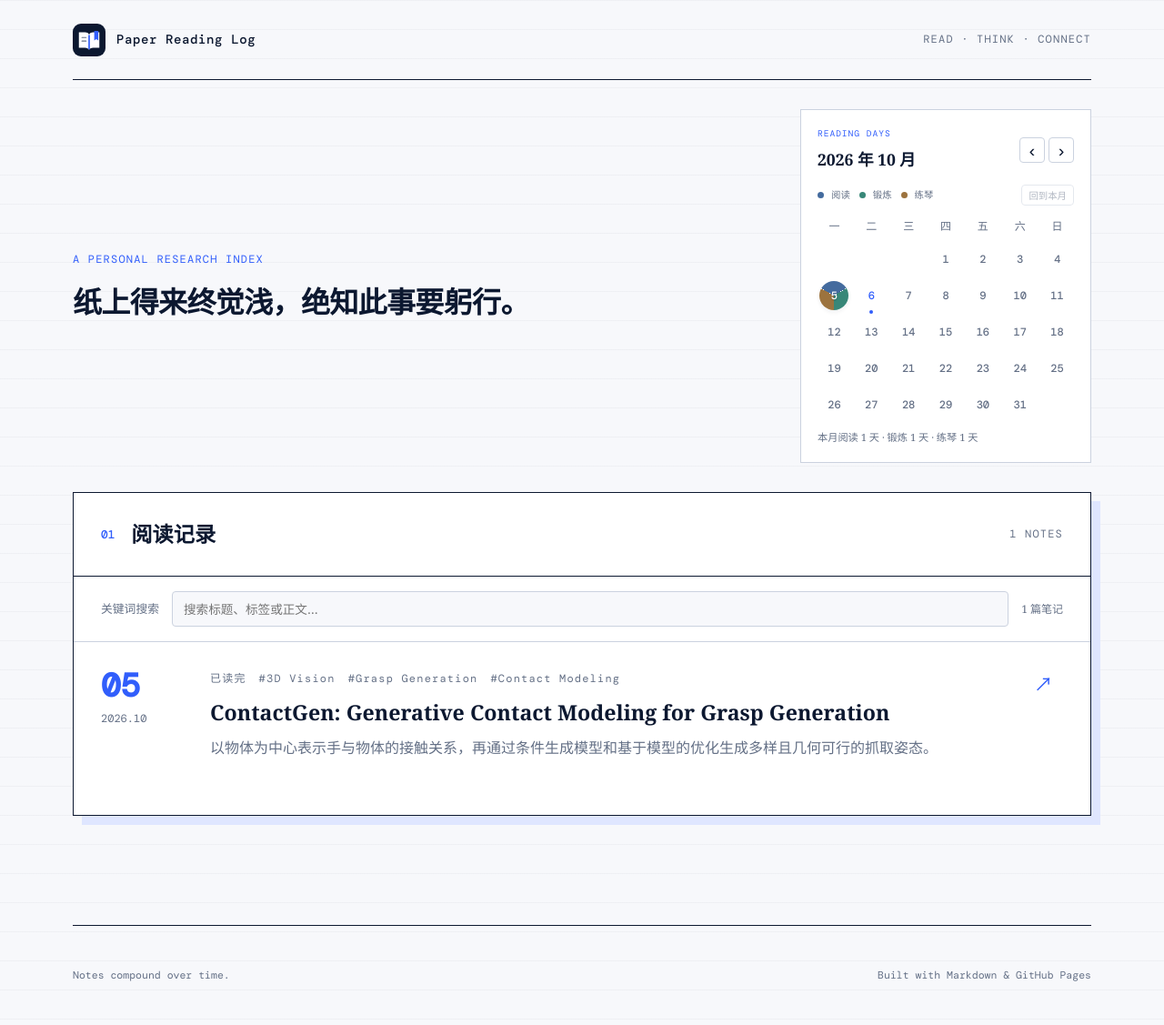
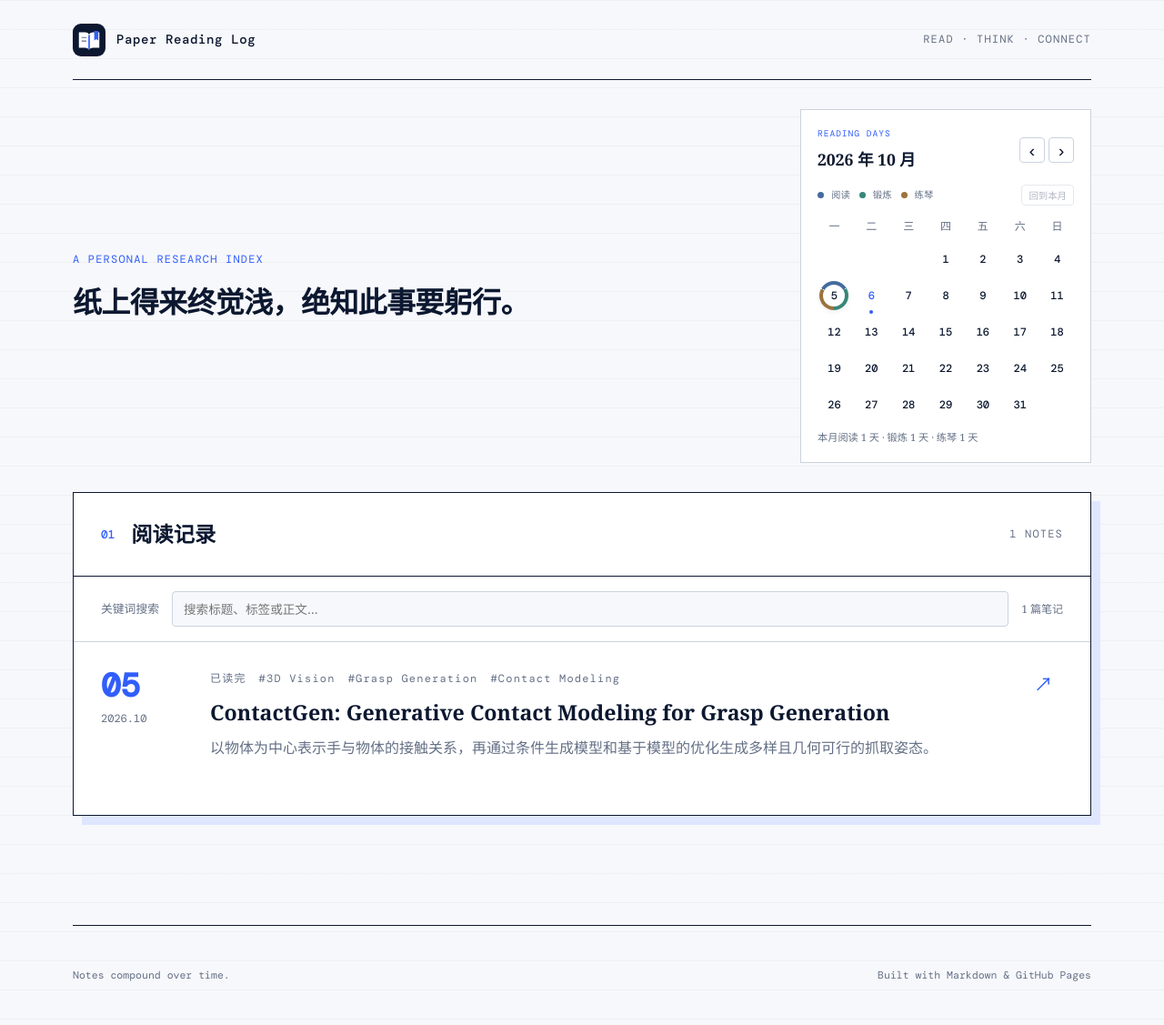
Before and after one commit to Kairui-SHI/paper-reading-log, a Jekyll site: the page built from index.html, in a window 1280 px wide. Shown: the whole page at 91% size. Built offline with Jekyll 4.4.1, drawn with Linux system fonts in a browser that asks for light colours.

Commit message:
Return activity markers to clean three-segment rings

```diff
--- a/assets/css/style.css
+++ b/assets/css/style.css
@@ -241,12 +241,12 @@ footer {
 .calendar-weekdays { margin-bottom: 10px; color: var(--muted); font-size: .75rem; }
 .calendar-day { position: relative; display: flex; align-items: center; justify-content: center; justify-self: center; width: 32px; height: 32px; min-height: 32px; border-radius: 50%; color: var(--muted); font: 500 .75rem var(--mono); text-decoration: none; transition: transform .15s ease, box-shadow .15s ease; }
 .calendar-day.has-activity { background: conic-gradient(from -60deg, var(--reading-color) 0deg 119deg, #ffffff 119deg 120deg, var(--exercise-color) 120deg 239deg, #ffffff 239deg 240deg, var(--piano-color) 240deg 359deg, #ffffff 359deg 360deg); box-shadow: 0 2px 5px #0c183012; }
-.calendar-day-number { position: relative; display: flex; align-items: center; justify-content: center; width: 100%; height: 100%; color: inherit; }
+.calendar-day-number { position: relative; display: flex; align-items: center; justify-content: center; width: 100%; height: 100%; color: var(--ink); }
 .calendar-day.has-activity { color: var(--ink); }
-.calendar-day.is-complete { color: white; text-shadow: 0 1px 2px #0c183040; }
+.calendar-day.has-activity .calendar-day-number { width: 24px; height: 24px; border-radius: 50%; background: white; }
 .calendar-day.is-today { color: var(--blue); font-weight: 500; }
 .calendar-day.is-today::after { content: ''; position: absolute; bottom: -4px; left: calc(50% - 2px); width: 4px; height: 4px; border-radius: 50%; background: var(--blue); }
-.calendar-day.is-today.is-complete { color: white; }
+.calendar-day.is-today .calendar-day-number { color: var(--blue); }
 .calendar-day.has-notes:hover { transform: translateY(-2px); box-shadow: 0 4px 9px #0c183020; }
 .calendar-day:focus-visible { outline: 2px solid var(--blue); outline-offset: 3px; }.calendar-summary { margin: 12px 0 0; color: var(--muted); font-size: .8rem; }
 @media (max-width: 700px) {
```
